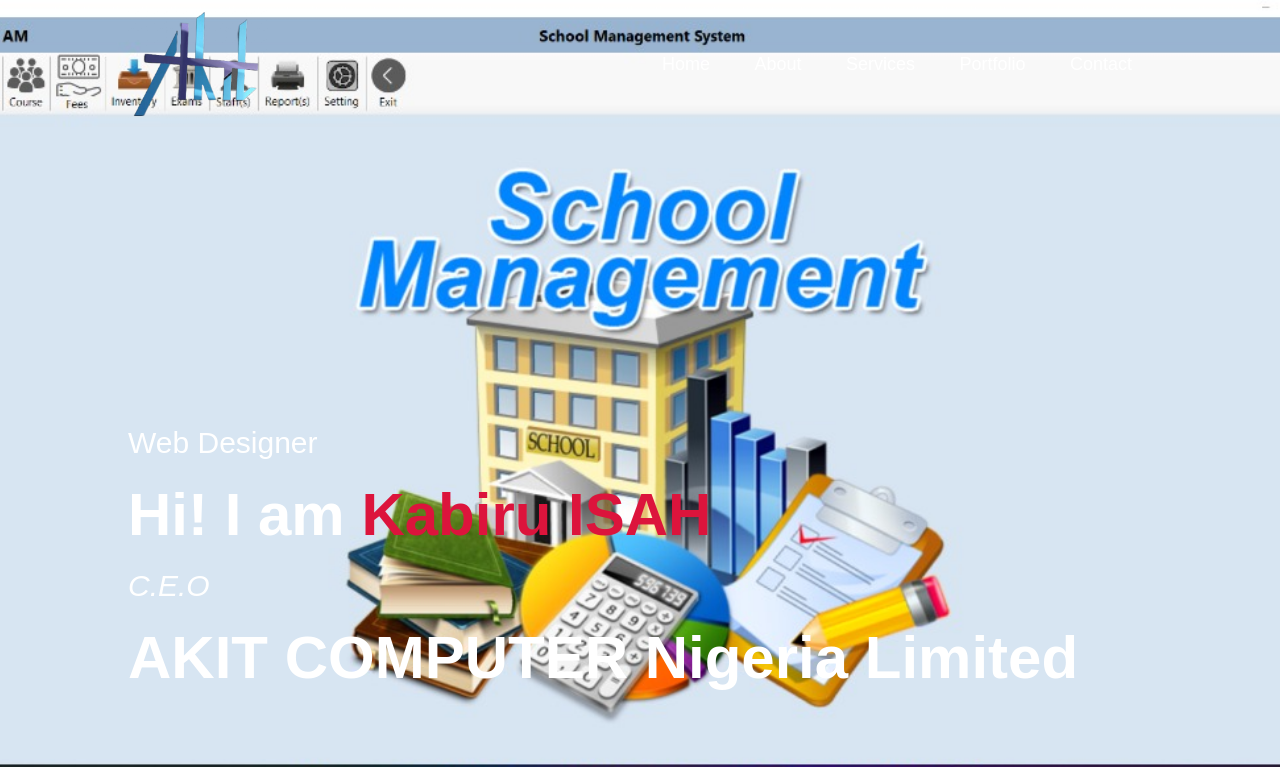
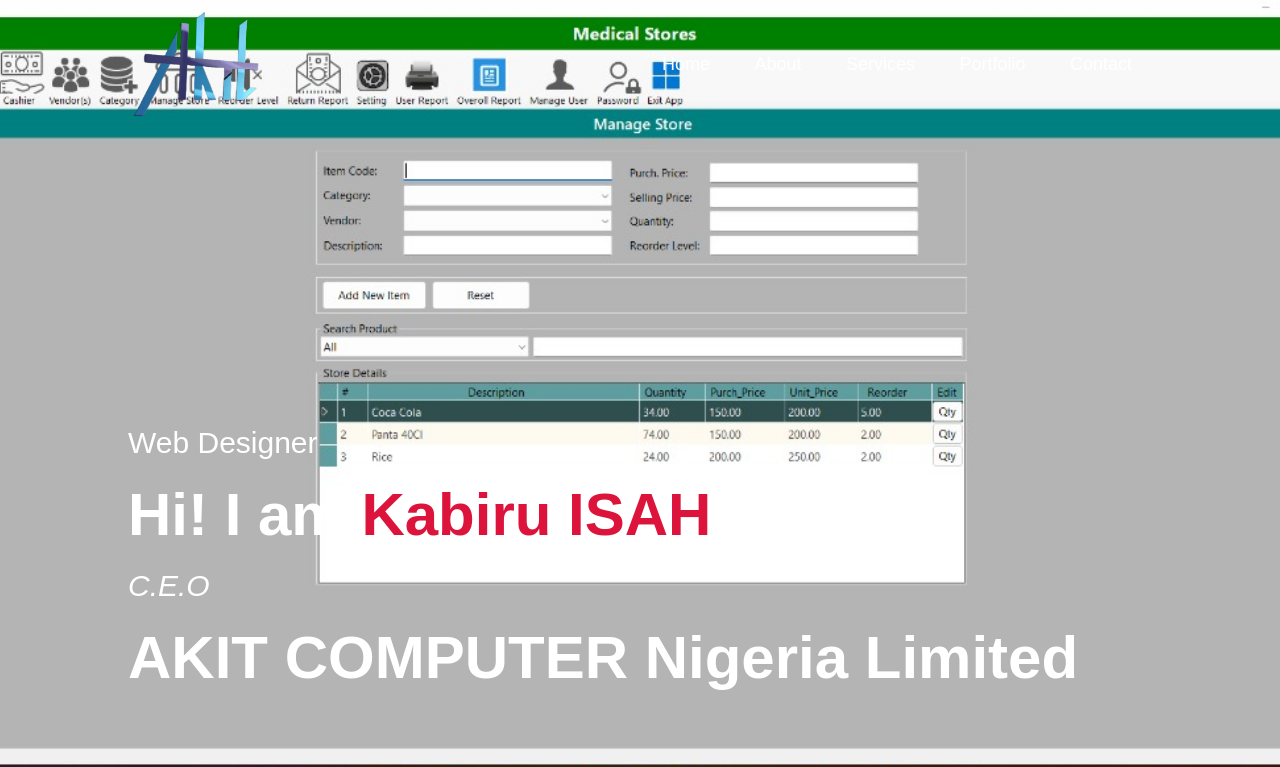
Before and after one commit to akitcomputernigltd/alhajikabiruisah, a plain HTML site: page index.html in a window 1280 px wide. Shown: the top 767 px of the page. Drawn offline with Linux system fonts and the light colour scheme.

Commit message:
Update style.css

```diff
--- a/style.css
+++ b/style.css
@@ -14,7 +14,7 @@
 #header{
     width: 100%;
     height: 100vh;
-    background-image: url(img/school4.jpg);
+    background-image: url(img/hospital2.jpg);
     background-position: center;
     background-size: cover;
 }
```
